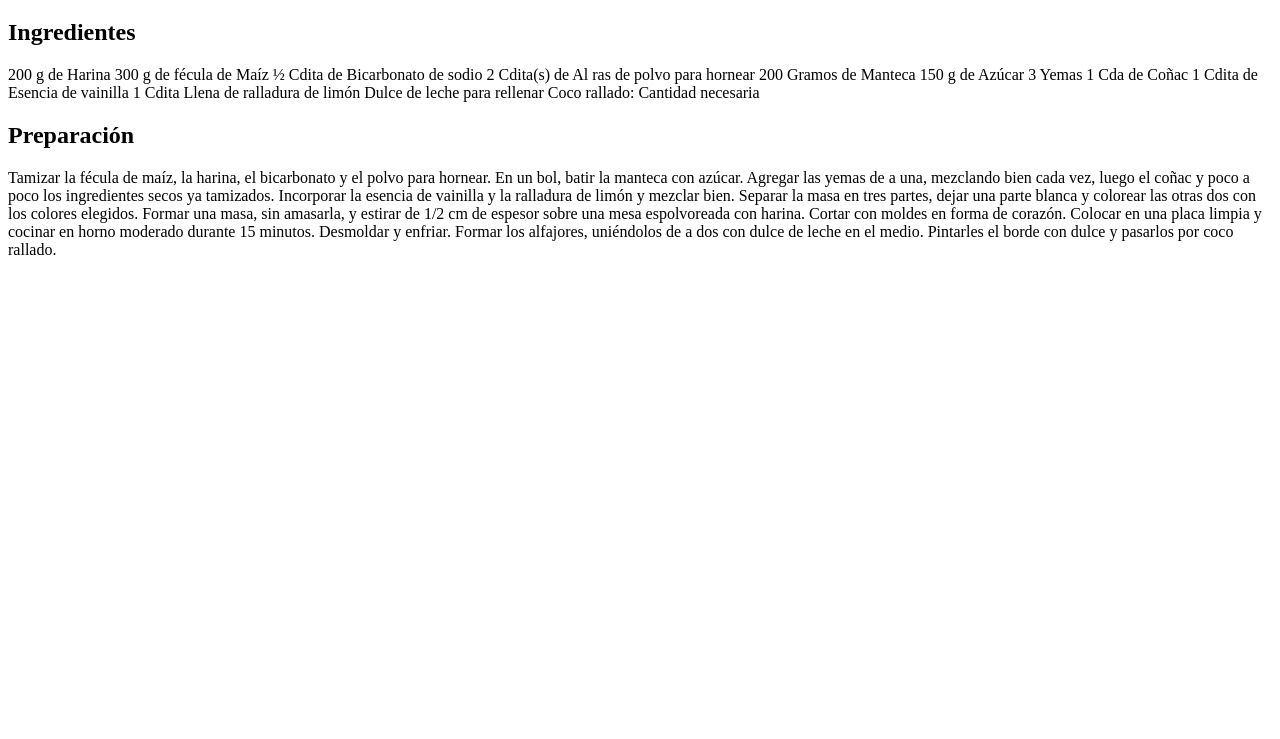
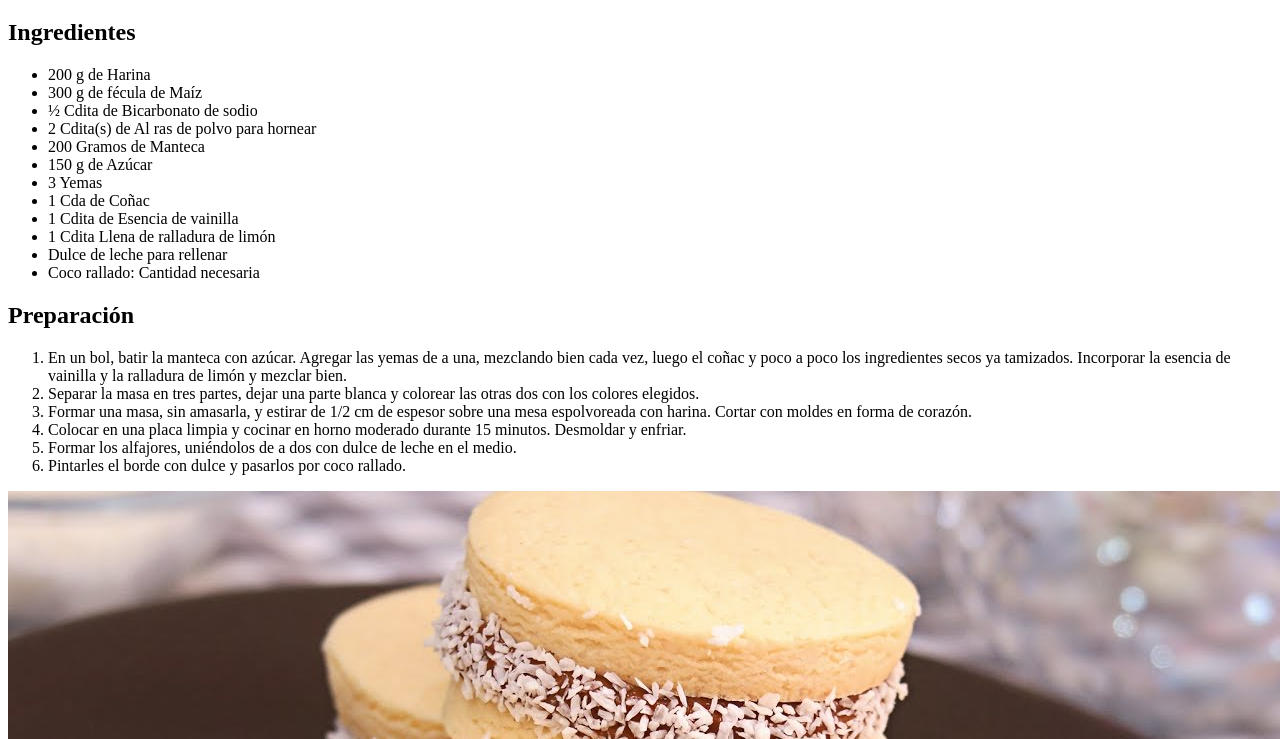
Before and after one commit to UCC-LabCompu2/ejercicios2023-FranIngelmo, a plain HTML site: page Ejercicios-HTML/ej_listas.html in a window 1280 px wide. Shown: the part 61-800 px from the top of the page. Drawn offline with Linux system fonts and the light colour scheme.

Commit message:
Se completo el segundo ejercicio

```diff
--- a/Ejercicios-HTML/ej_listas.html
+++ b/Ejercicios-HTML/ej_listas.html
@@ -11,26 +11,33 @@
 
 <h2>Ingredientes</h2>
 
-200 g de Harina
-300 g de fécula de Maíz
-½ Cdita de Bicarbonato de sodio
-2 Cdita(s) de Al ras de polvo para hornear
-200 Gramos de Manteca
-150 g de Azúcar
-3 Yemas
-1 Cda de Coñac
-1 Cdita de Esencia de vainilla
-1 Cdita Llena de ralladura de limón
-Dulce de leche para rellenar
-Coco rallado: Cantidad necesaria
+<ul>
+<li>200 g de Harina
+    <li>300 g de fécula de Maíz</li>
+    <li>½ Cdita de Bicarbonato de sodio</li>
+    <li>2 Cdita(s) de Al ras de polvo para hornear</li>
+    <li>200 Gramos de Manteca</li>
+    <li>150 g de Azúcar</li>
+    <li>3 Yemas</li>
+    <li>1 Cda de Coñac</li>
+    <li>1 Cdita de Esencia de vainilla</li>
+    <li>1 Cdita Llena de ralladura de limón</li>
+    <li>Dulce de leche para rellenar</li>
+    <li>Coco rallado: Cantidad necesaria</li>
+</ul>
 
 <h2>Preparación</h2>
-Tamizar la fécula de maíz, la harina, el bicarbonato y el polvo para hornear.
-En un bol, batir la manteca con azúcar. Agregar las yemas de a una, mezclando bien cada vez, luego el coñac y poco a poco los ingredientes secos ya tamizados. Incorporar la esencia de vainilla y la ralladura de limón y mezclar bien.
-Separar la masa en tres partes, dejar una parte blanca y colorear las otras dos con los colores elegidos.
-Formar una masa, sin amasarla, y estirar de 1/2 cm de espesor sobre una mesa espolvoreada con harina. Cortar con moldes en forma de corazón.
-Colocar en una placa limpia y cocinar en horno moderado durante 15 minutos. Desmoldar y enfriar.
-Formar los alfajores, uniéndolos de a dos con dulce de leche en el medio.
-Pintarles el borde con dulce y pasarlos por coco rallado.
+
+<ol>
+    <li>En un bol, batir la manteca con azúcar. Agregar las yemas de a una, mezclando bien cada vez, luego el coñac y poco a poco los ingredientes secos ya tamizados. Incorporar la esencia de vainilla y la ralladura de limón y mezclar bien.</li>
+    <li>Separar la masa en tres partes, dejar una parte blanca y colorear las otras dos con los colores elegidos.</li>
+    <li>Formar una masa, sin amasarla, y estirar de 1/2 cm de espesor sobre una mesa espolvoreada con harina. Cortar con moldes en forma de corazón.</li>
+    <li>Colocar en una placa limpia y cocinar en horno moderado durante 15 minutos. Desmoldar y enfriar.</li>
+    <li>Formar los alfajores, uniéndolos de a dos con dulce de leche en el medio.</li>
+    <li>Pintarles el borde con dulce y pasarlos por coco rallado.</li>
+</ol>
+
+<img src="imagenes/foto_alfajores.jpg">
+
 </body>
 </html>
```
Also changed, not shown: Ejercicios-HTML/ej_noticia.html (indentation only).
